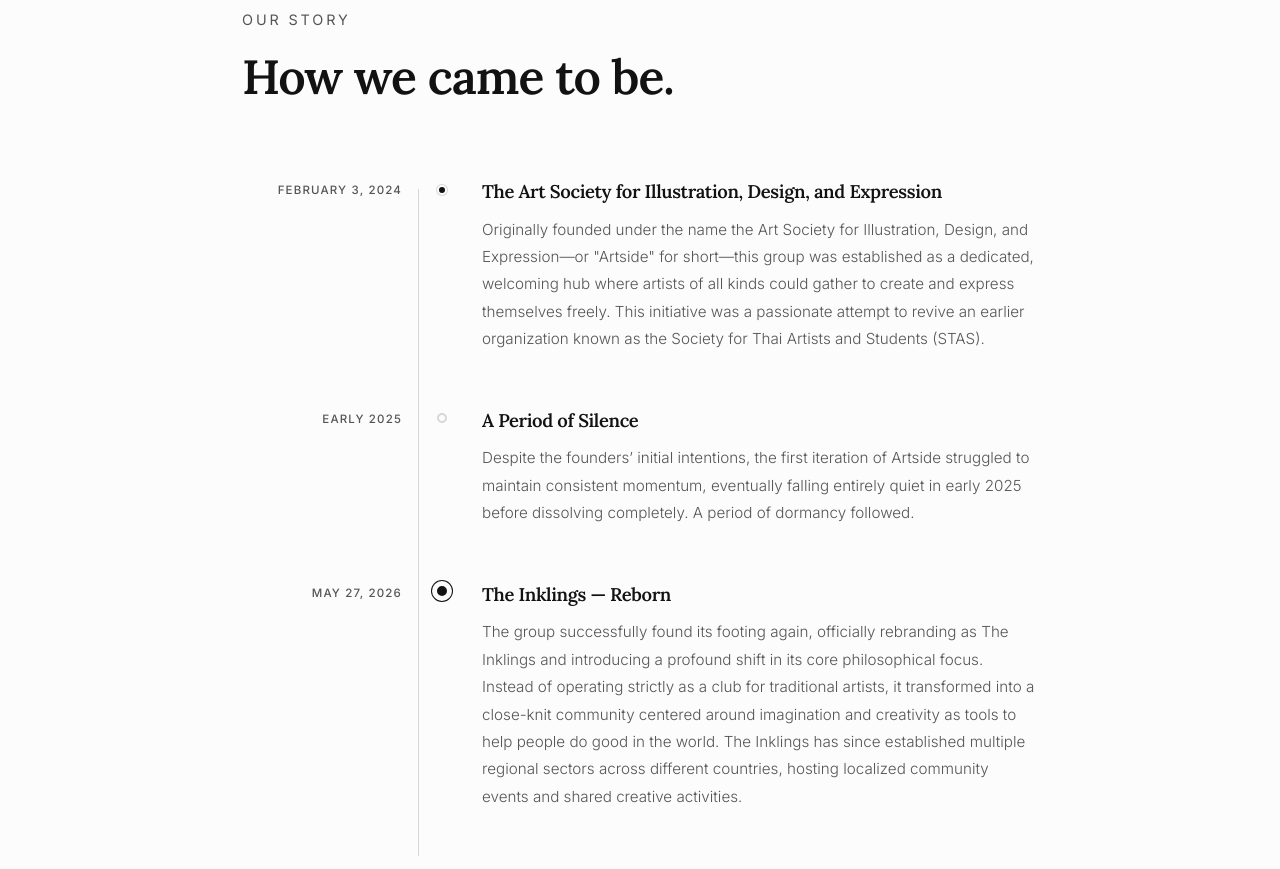
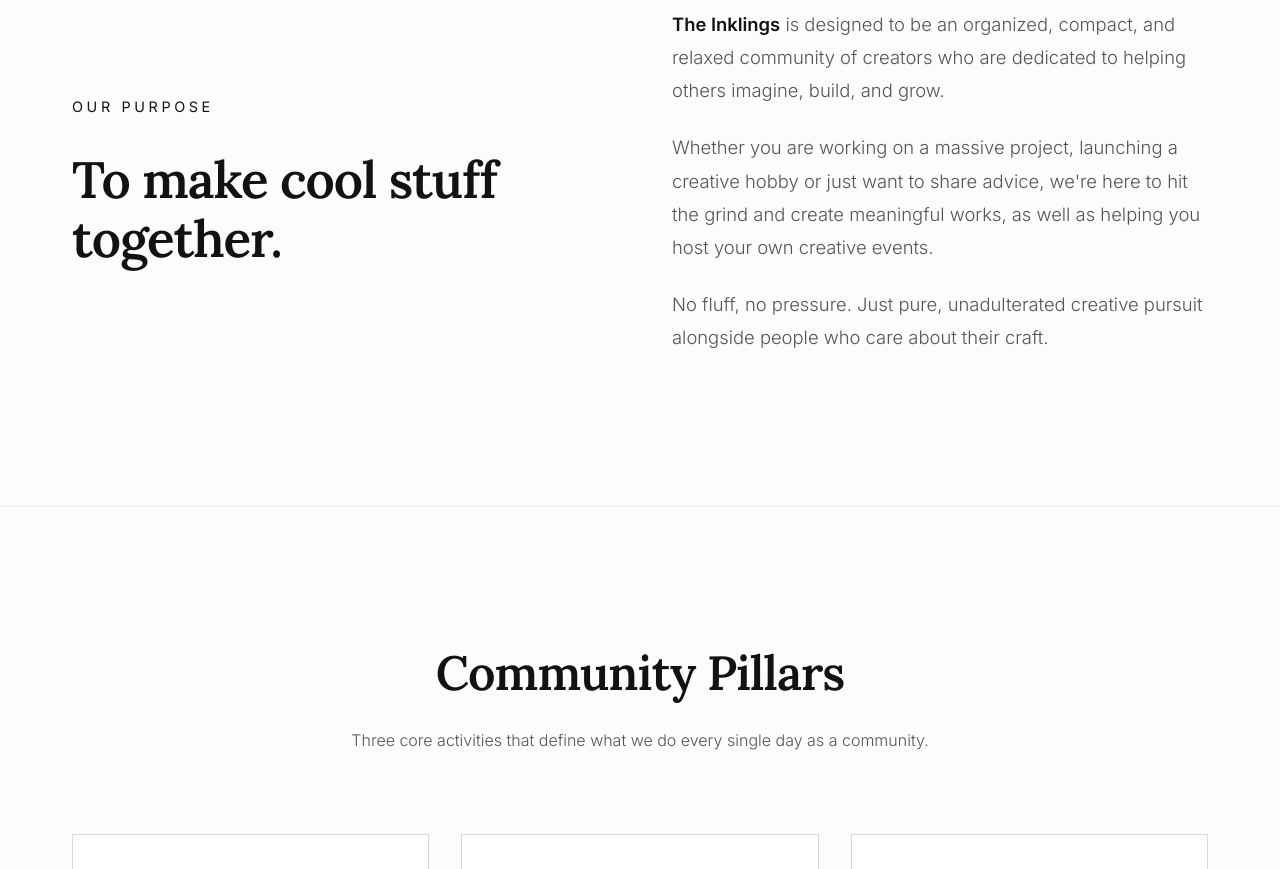
Before and after one commit to theinklings/theinklings, a website: page public/index.html in a window 1280 px wide. Shown: the part 920-1789 px from the top of the page. Drawn offline with nearby package versions, Linux system fonts and the light colour scheme.

```diff
--- a/public/i18n.js
+++ b/public/i18n.js
@@ -37,6 +37,7 @@
         aboutLabel: "Our Purpose",
         aboutHeading: "To make cool stuff together.",
         aboutP1: "The Inklings is designed to be an organized, compact, and relaxed community of creators who are dedicated to helping others imagine, build, and grow.",
+        aboutP1Html: "<strong>The Inklings</strong> is designed to be an organized, compact, and relaxed community of creators who are dedicated to helping others imagine, build, and grow.",
         aboutP2: "Whether you are working on a massive project, launching a creative hobby or just want to share advice, we're here to hit the grind and create meaningful works, as well as helping you host your own creative events.",
         aboutP3: "No fluff, no pressure. Just pure, unadulterated creative pursuit alongside people who care about their craft.",
         historyLabel: "Our Story",
@@ -206,6 +207,7 @@
         aboutLabel: "จุดมุ่งหมายของเรา",
         aboutHeading: "สร้างสิ่งสุดเจ๋งด้วยกัน",
         aboutP1: "The Inklings ออกแบบมาเพื่อเป็นชุมชนของนักสร้างสรรค์ที่มีระเบียบ กระชับ และผ่อนคลาย ซึ่งอุทิศตนเพื่อช่วยให้ผู้อื่นจินตนาการ สร้าง และเติบโต",
+        aboutP1Html: "<strong>The Inklings</strong> ออกแบบมาเพื่อเป็นชุมชนของนักสร้างสรรค์ที่มีระเบียบ กระชับ และผ่อนคลาย ซึ่งอุทิศตนเพื่อช่วยให้ผู้อื่นจินตนาการ สร้าง และเติบโต",
         aboutP2: "ไม่ว่าคุณจะกำลังทำงานในโปรเจกต์ขนาดใหญ่ เริ่มงานอดิเรกสร้างสรรค์ หรือแค่ต้องการแบ่งปันคำแนะนำ เราพร้อมร่วมมุ่งมั่นสร้างผลงานที่มีความหมาย รวมถึงช่วยให้คุณจัดกิจกรรมสร้างสรรค์ของตัวเอง",
         aboutP3: "ไม่มีความฟุ้งซ่าน ไม่มีแรงกดดัน เพียงแค่การแสวงหาความคิดสร้างสรรค์อย่างบริสุทธิ์ ร่วมกับผู้คนที่ใส่ใจในงานฝีมือของตน",
         historyLabel: "เรื่องราวของเรา",
@@ -375,6 +377,7 @@
         aboutLabel: "Mục Đích Của Chúng Tôi",
         aboutHeading: "Cùng nhau tạo ra những thứ tuyệt vời.",
         aboutP1: "The Inklings được thiết kế để trở thành cộng đồng có tổ chức, gọn gàng và thư thái của những người sáng tạo, tận tâm giúp đỡ người khác tưởng tượng, xây dựng và phát triển.",
+        aboutP1Html: "<strong>The Inklings</strong> được thiết kế để trở thành cộng đồng có tổ chức, gọn gàng và thư thái của những người sáng tạo, tận tâm giúp đỡ người khác tưởng tượng, xây dựng và phát triển.",
         aboutP2: "Dù bạn đang làm việc trong một dự án lớn, khởi động sở thích sáng tạo, hay chỉ muốn chia sẻ lời khuyên, chúng tôi ở đây để cùng nỗ lực và tạo ra những tác phẩm có ý nghĩa, đồng thời giúp bạn tổ chức các sự kiện sáng tạo của riêng mình.",
         aboutP3: "Không có sự hoa mỹ, không có áp lực. Chỉ là sự theo đuổi sáng tạo thuần túy bên cạnh những người thực sự quan tâm đến tác phẩm của họ.",
         pillarsHeading: "Trụ Cột Cộng Đồng",
@@ -533,6 +536,7 @@
         aboutLabel: "Unser Ziel",
         aboutHeading: "Gemeinsam coole Dinge erschaffen.",
         aboutP1: "The Inklings ist als eine organisierte, kompakte und entspannte Gemeinschaft von Schöpfern gedacht, die anderen dabei helfen, zu träumen, zu bauen und zu wachsen.",
+        aboutP1Html: "<strong>The Inklings</strong> ist als eine organisierte, kompakte und entspannte Gemeinschaft von Schöpfern gedacht, die anderen dabei helfen, zu träumen, zu bauen und zu wachsen.",
         aboutP2: "Ob du an einem großen Projekt arbeitest, ein kreatives Hobby startest oder einfach nur Ratschläge teilen möchtest – wir sind hier, um gemeinsam zu arbeiten und bedeutungsvolle Werke zu schaffen sowie dir zu helfen, eigene kreative Events zu veranstalten.",
         aboutP3: "Kein Schnickschnack, kein Druck. Nur pure, unverfälschte kreative Entfaltung neben Menschen, denen ihr Handwerk am Herzen liegt.",
         historyLabel: "Unsere Geschichte",
@@ -702,6 +706,7 @@
         aboutLabel: "Tujuan Kami",
         aboutHeading: "Mencipta perkara hebat bersama.",
         aboutP1: "The Inklings direka sebagai komuniti pencipta yang teratur, padat, dan santai, yang berdedikasi membantu orang lain membayangkan, membina, dan berkembang.",
+        aboutP1Html: "<strong>The Inklings</strong> direka sebagai komuniti pencipta yang teratur, padat, dan santai, yang berdedikasi membantu orang lain membayangkan, membina, dan berkembang.",
         aboutP2: "Sama ada anda sedang mengerjakan projek besar, memulakan hobi kreatif, atau hanya ingin berkongsi nasihat, kami di sini untuk berusaha bersama dan mencipta karya bermakna, serta membantu anda menganjurkan acara kreatif sendiri.",
         aboutP3: "Tiada lebihan, tiada tekanan. Hanya pengejaran kreatif tulen di samping orang yang mengambil berat tentang kerja mereka.",
         historyLabel: "Kisah Kami",
@@ -871,6 +876,7 @@
         aboutLabel: "غرضنا",
         aboutHeading: "صنع أشياء رائعة معاً.",
         aboutP1: "صُمِّمت The Inklings لتكون مجتمعاً منظماً ومدمجاً ومريحاً من المبدعين المكرسين لمساعدة الآخرين على التخيل والبناء والنمو.",
+        aboutP1Html: "صُمِّمت <strong>The Inklings</strong> لتكون مجتمعاً منظماً ومدمجاً ومريحاً من المبدعين المكرسين لمساعدة الآخرين على التخيل والبناء والنمو.",
         aboutP2: "سواء كنت تعمل على مشروع ضخم، أو تطلق هواية إبداعية، أو تريد فقط تبادل النصائح، نحن هنا لنعمل بجد ونصنع أعمالاً ذات معنى، فضلاً عن مساعدتك في استضافة فعالياتك الإبداعية الخاصة.",
         aboutP3: "لا تعقيدات، لا ضغط. مجرد سعي إبداعي خالص إلى جانب أشخاص يهتمون بصنعتهم.",
         historyLabel: "قصتنا",
@@ -1040,6 +1046,7 @@
         aboutLabel: "Il Nostro Scopo",
         aboutHeading: "Creare cose fantastiche insieme.",
         aboutP1: "The Inklings è progettata per essere una comunità organizzata, compatta e rilassata di creatori dedicati ad aiutare gli altri a immaginare, costruire e crescere.",
+        aboutP1Html: "<strong>The Inklings</strong> è progettata per essere una comunità organizzata, compatta e rilassata di creatori dedicati ad aiutare gli altri a immaginare, costruire e crescere.",
         aboutP2: "Che tu stia lavorando a un progetto enorme, avviando un hobby creativo o voglia semplicemente condividere consigli, siamo qui per lavorare sodo e creare opere significative, aiutandoti anche a organizzare i tuoi eventi creativi.",
         aboutP3: "Niente fronzoli, nessuna pressione. Solo pura, autentica ricerca creativa accanto a persone che tengono davvero al loro lavoro.",
         historyLabel: "La Nostra Storia",
@@ -1209,6 +1216,7 @@
         aboutLabel: "Наша цель",
         aboutHeading: "Создавать классные вещи вместе.",
         aboutP1: "The Inklings — это организованное, компактное и раскованное сообщество авторов, посвящённое помощи другим мечтать, творить и расти.",
+        aboutP1Html: "<strong>The Inklings</strong> — это организованное, компактное и раскованное сообщество авторов, посвящённое помощи другим мечтать, творить и расти.",
         aboutP2: "Будь то большой проект, креативное хобби или желание поделиться советом — мы здесь, чтобы работать вместе и создавать значимые работы, а также помочь вам организовать собственные креативные мероприятия.",
         aboutP3: "Без лишнего, без давления. Только чистое творческое стремление рядом с людьми, которым важно их дело.",
         historyLabel: "Наша история",
@@ -1378,6 +1386,7 @@
         aboutLabel: "私たちの目的",
         aboutHeading: "共に素晴らしいものを作る。",
         aboutP1: "The Inklingsは、他者が想像し、作り、成長するのを助けるために専念するクリエイターたちの、整然としてて、コンパクトで、リラックスしたコミュニティ。",
+        aboutP1Html: "<strong>The Inklings</strong>は、他者が想像し、作り、成長するのを助けるために専念するクリエイターたちの、整然としてて、コンパクトで、リラックスしたコミュニティ。",
         aboutP2: "大きなプロジェクトに取り組んでいても、クリエイティブな趣味を始めても、アドバイスを共有したいだけでも、私たちは共に尽力して意味のある作品を作り、クリエイティブなイベントの開催もサポートします。",
         aboutP3: "無駄なことなし、プレッシャーなし。仕事を大切にする人たちと、純粋なクリエイティブな追求。",
         historyLabel: "私たちの物語",
--- a/public/index.html
+++ b/public/index.html
@@ -102,47 +102,17 @@
                         </a>
                 </div>
         </section>
-        <!-- History Section -->
+        <!-- Manifesto / About Section -->
         <section class="reveal" id="about">
-                <div class="container history-container">
-                        <div class="history-header">
-                                <span class="section-label" data-i18n="historyLabel">Our Story</span>
-                                <h2 data-i18n="historyHeading">How we came to be.</h2>
+                <div class="container manifesto-layout">
+                        <div class="manifesto-header">
+                                <span class="subtitle" data-i18n="aboutLabel">Our Purpose</span>
+                                <h2 data-i18n="aboutHeading">To make cool stuff together.</h2>
                         </div>
-                        <div class="history-timeline">
-                                <!-- Event 1: Artside / STAS -->
-                                <div class="history-event">
-                                        <div class="history-date">
-                                                <span data-i18n="historyDate1">February 3, 2024</span>
-                                        </div>
-                                        <div class="history-dot"></div>
-                                        <div class="history-content">
-                                                <h3 data-i18n="historyTitle1">The Art Society for Illustration, Design, and Expression</h3>
-                                                <p data-i18n="historyBody1">Originally founded under the name the Art Society for Illustration, Design, and Expression—or "Artside" for short—this group was established as a dedicated, welcoming hub where artists of all kinds could gather to create and express themselves freely. This initiative was a passionate attempt to revive an earlier organization known as the Society for Thai Artists and Students (STAS).</p>
-                                        </div>
-                                </div>
-                                <!-- Event 2: Dissolution -->
-                                <div class="history-event">
-                                        <div class="history-date">
-                                                <span data-i18n="historyDate2">Early 2025</span>
-                                        </div>
-                                        <div class="history-dot history-dot--quiet"></div>
-                                        <div class="history-content">
-                                                <h3 data-i18n="historyTitle2">A Period of Silence</h3>
-                                                <p data-i18n="historyBody2">Despite the founders' initial intentions, the first iteration of Artside struggled to maintain consistent momentum, eventually falling entirely quiet in early 2025 before dissolving completely. A period of dormancy followed.</p>
-                                        </div>
-                                </div>
-                                <!-- Event 3: The Inklings -->
-                                <div class="history-event">
-                                        <div class="history-date">
-                                                <span data-i18n="historyDate3">May 27, 2026</span>
-                                        </div>
-                                        <div class="history-dot history-dot--active"></div>
-                                        <div class="history-content">
-                                                <h3 data-i18n="historyTitle3">The Inklings — Reborn</h3>
-                                                <p data-i18n="historyBody3">The group successfully found its footing again, officially rebranding as The Inklings and introducing a profound shift in its core philosophical focus. Instead of operating strictly as a club for traditional artists, it transformed into a close-knit community centered around imagination and creativity as tools to help people do good in the world. The Inklings has since established multiple regional sectors across different countries, hosting localized community events and shared creative activities.</p>
-                                        </div>
-                                </div>
+                        <div class="manifesto-body">
+                                <p data-i18n-html="aboutP1Html"><strong>The Inklings</strong> is designed to be an organized, compact, and relaxed community of creators who are dedicated to helping others imagine, build, and grow.</p>
+                                <p data-i18n="aboutP2">Whether you are working on a massive project, launching a creative hobby or just want to share advice, we're here to hit the grind and create meaningful works, as well as helping you host your own creative events.</p>
+                                <p data-i18n="aboutP3">No fluff, no pressure. Just pure, unadulterated creative pursuit alongside people who care about their craft.</p>
                         </div>
                 </div>
         </section>
@@ -367,12 +337,8 @@
                         <p data-i18n="joinLead">We keep the circle compact and focused to ensure high-quality feedback
                                 and real human connections. Scan the QR code or click below to join us on Discord.</p>
                         <div class="discord-qr-center">
-                                <picture>
-                                        <source media="(prefers-color-scheme: dark)"
-                                                srcset="images/invite_discord_white.png" />
-                                        <img alt="Discord QR Code" class="discord-qr" id="discordQr"
-                                                src="images/invite_discord_black.png" />
-                                </picture>
+                                <img alt="Discord QR Code" class="discord-qr" id="discordQr"
+                                        src="images/invite_discord_white.png" />
                                 <a class="btn btn-primary discord-direct-btn" href="https://discord.gg/NZXU7g8bXU"
                                         rel="noopener noreferrer" target="_blank" data-i18n="joinDiscordBtn">Join
                                         Discord</a>
```
Also changed, not shown: public/style.css (+6 -1 lines).
